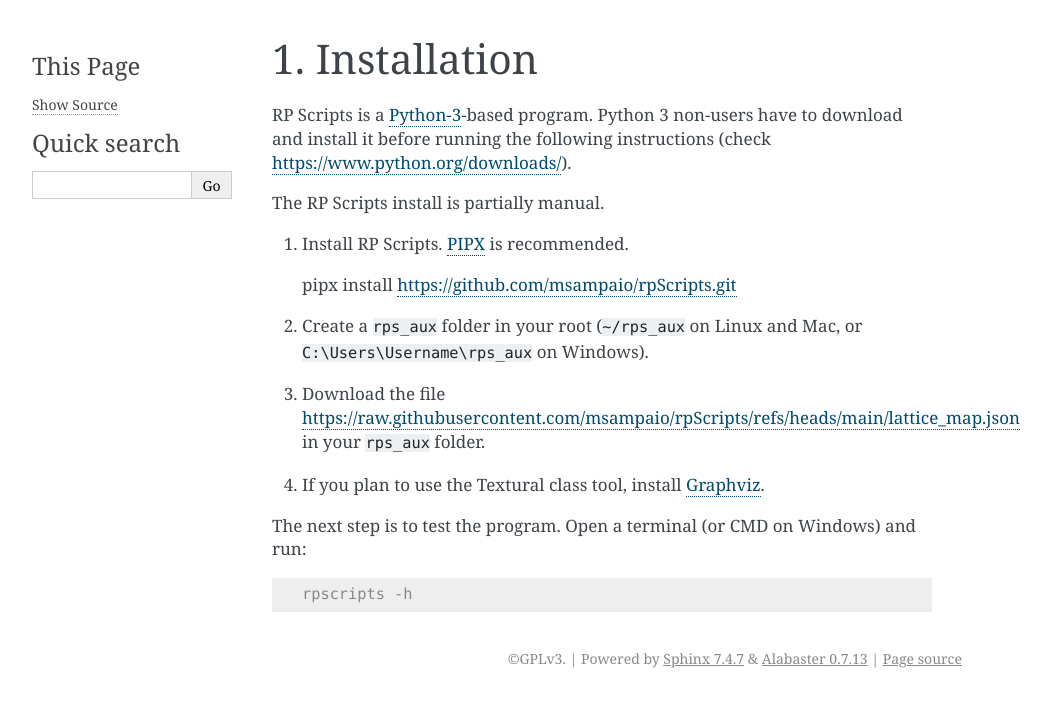
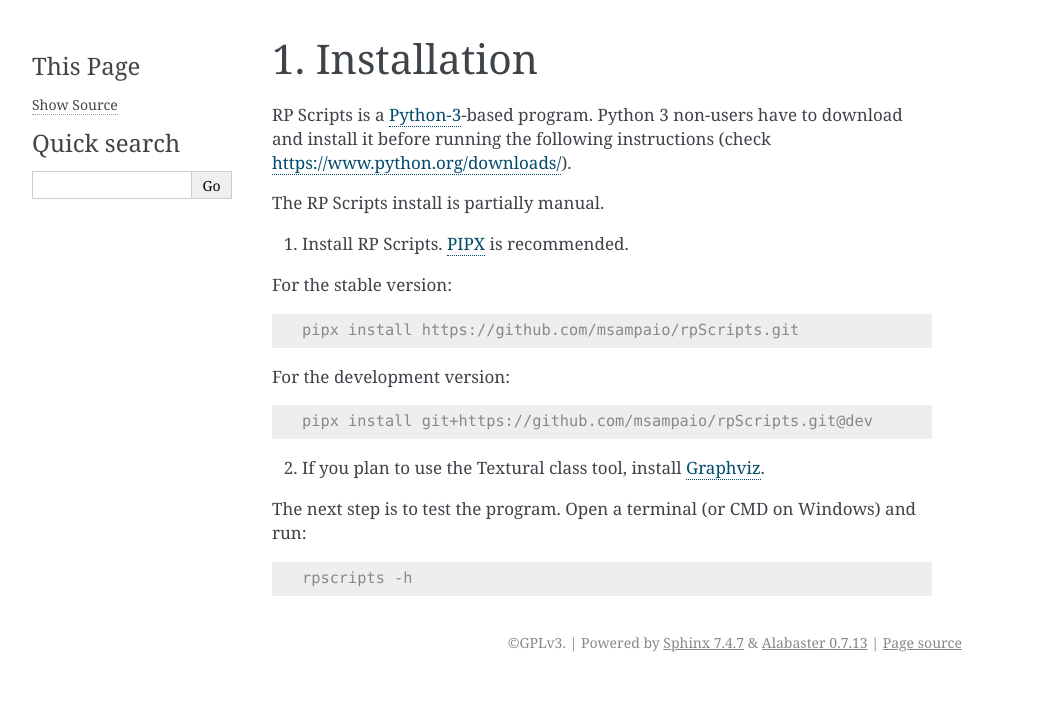
Before and after one commit to msampaio/rpScripts, a Sphinx documentation site: the page built from docs/source/installation.rst, in a window 1280 px wide. Shown: the top 707 px of the page, without its empty margins (148-1199 px from the left). Built offline with Sphinx 7.4.7, drawn with Linux system fonts in a browser that asks for light colours.

Commit message:
Adapt the installation documentation

```diff
--- a/docs/source/installation.rst
+++ b/docs/source/installation.rst
@@ -7,13 +7,19 @@
 
 1. Install RP Scripts. `PIPX <https://pipx.pypa.io/latest/>`_ is recommended.
 
+For the stable version:
+
+.. code-block:: console
+
    pipx install https://github.com/msampaio/rpScripts.git
 
-2. Create a ``rps_aux`` folder in your root (``~/rps_aux`` on Linux and Mac, or ``C:\Users\Username\rps_aux`` on Windows).
+For the development version:
 
-3. Download the file https://raw.githubusercontent.com/msampaio/rpScripts/refs/heads/main/lattice_map.json in your ``rps_aux`` folder.
+.. code-block:: console
 
-4. If you plan to use the Textural class tool, install `Graphviz <https://www.graphviz.org/>`_.
+   pipx install git+https://github.com/msampaio/rpScripts.git@dev
+
+2. If you plan to use the Textural class tool, install `Graphviz <https://www.graphviz.org/>`_.
 
 The next step is to test the program. Open a terminal (or CMD on Windows) and run:
 
```
